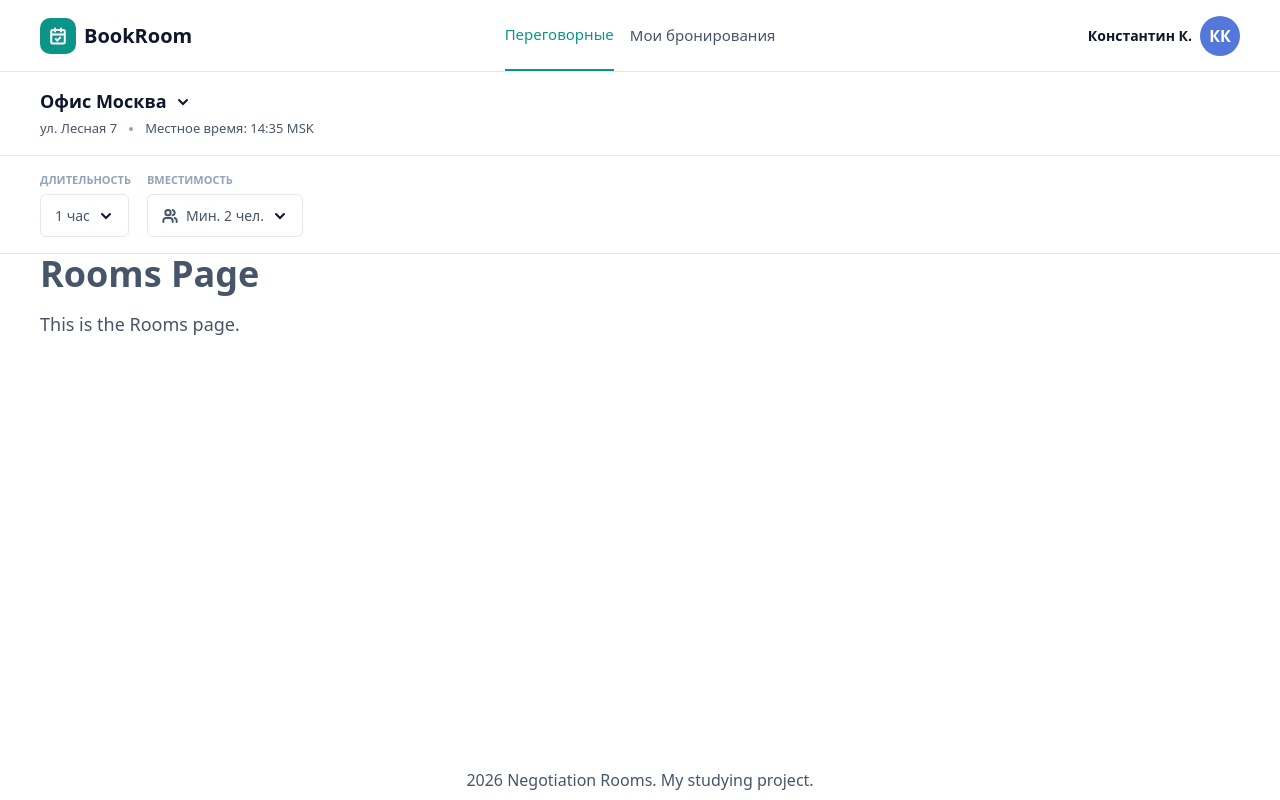
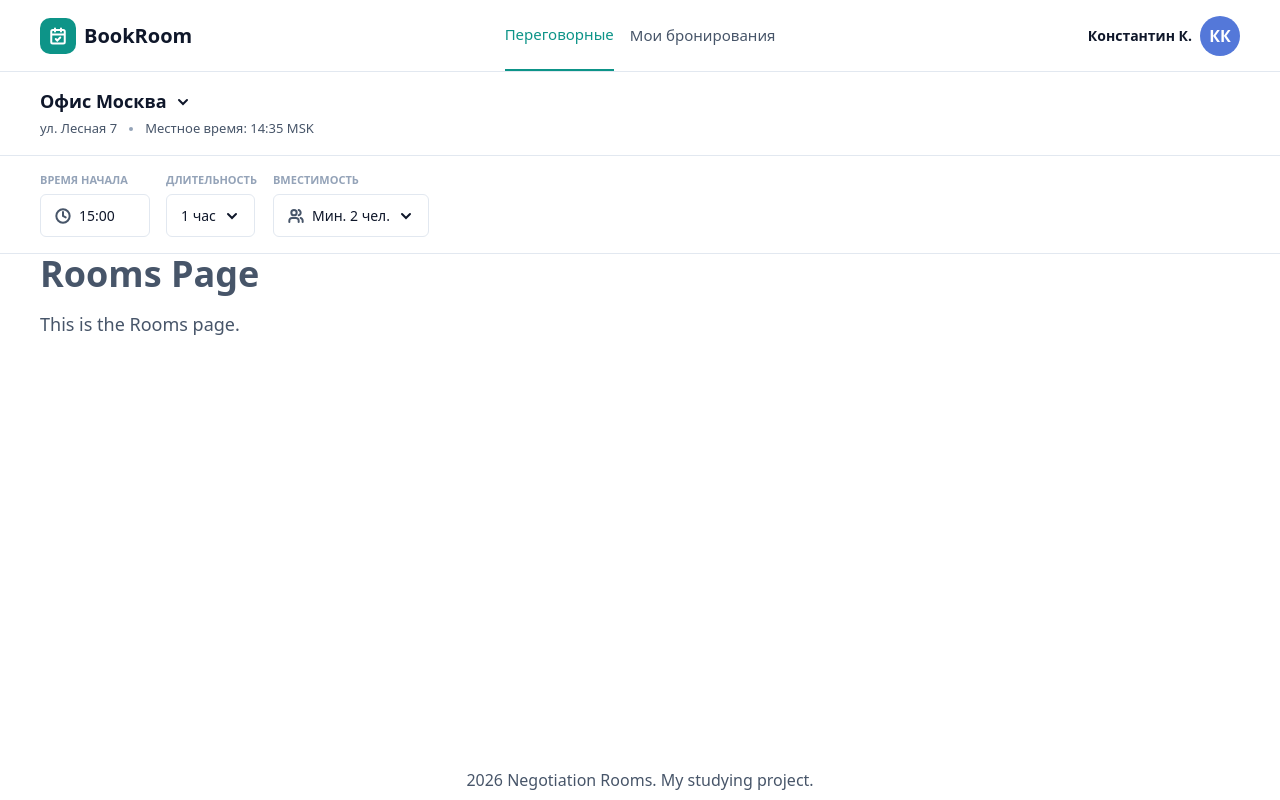
Before and after one commit to DimasAnanas-coder/negotiation-rooms, a React (Vite) app in the folder client/: page /rooms in a window 1280 px wide. Built offline with nearby package versions, Linux system fonts and the light colour scheme.

Commit message:
ADD(FilterBar): TimeInput with mask check. Update InputWrapper to enable dropdown

```diff
--- a/client/src/components/ui/input/InputWrapper.tsx
+++ b/client/src/components/ui/input/InputWrapper.tsx
@@ -5,7 +5,8 @@ interface InputWrapperArgs {
     id: String;
     leftIcon?: string;
     rightIcon?: string
-    label: String
+    label?: String
+    isDropdown?: boolean;
     children: ReactNode;
 };
 
@@ -16,14 +17,17 @@ export default function InputWrapper({
     leftIcon,
     rightIcon,
     label,
-    children
+    isDropdown=true,
+    children,
 }: InputWrapperArgs) {
     const { openId, toggle, close } = useDropdown();
     const isOpen = openId === id;
 
     const intoButton = [
         leftIcon && <img src={leftIcon} className="w-4 h-4"/>,
-        <p className="text-[14px]"> {label} </p>,
+        isDropdown
+            ? <p className="text-[14px] text-title"> {label || ""} </p>
+            : children,
         rightIcon && <img src={rightIcon} className="w-4 h-4"/>,
     ]
 
@@ -36,7 +40,7 @@ export default function InputWrapper({
                 {...intoButton}
             </button>
 
-            {isOpen ?
+            {isOpen && isDropdown ?
                 <>
                     <div
                         className="fixed inset-0 z-20"
--- /dev/null
+++ b/client/src/components/ui/input/TimeInput/TimeInput.tsx
@@ -0,0 +1,55 @@
+import { useState } from "react";
+import ClockIcon from "../../../../assets/icons/clock.svg";
+
+import Field from "../Field";
+import InputWrapper from "../InputWrapper";
+import {
+    DEFAULT_TIME_DIGITS,
+    formatTimeMask,
+    normalizeTimeDigits,
+    completeTimeDigits,
+} from "./timeMask";
+
+export default function TimeInput({ label }: { label?: string }) {
+    const [digits, setDigits] = useState<string>(DEFAULT_TIME_DIGITS);
+
+    const handleChange = (e: React.ChangeEvent<HTMLInputElement>) => {
+        setDigits(normalizeTimeDigits(e.target.value));
+    };
+
+    // Отдельно обрабатываем удаление символа, чтобы учесть удаление маски
+    const handleKeyDown = (e: React.KeyboardEvent<HTMLInputElement>) => {
+        if (e.key === "Backspace") {
+            e.preventDefault();
+            setDigits((prev) => prev.slice(0, -1));
+        }
+    };
+
+    // Если пользователь не ввел время до конца, то отстаток маски заполнится в этой функции нулями
+    const handleBlur = () => {
+        setDigits((prev) => completeTimeDigits(prev));
+    };
+
+    return (
+        <Field label={label || "ВРЕМЯ НАЧАЛА"}>
+            <InputWrapper
+                id="Time-input"
+                leftIcon={ClockIcon}
+                isDropdown={false}
+            >
+                <input
+                    id="Time-input"
+                    type="text"
+                    inputMode="numeric"
+                    value={formatTimeMask(digits)}
+                    onChange={handleChange}
+                    onKeyDown={handleKeyDown}
+                    onBlur={handleBlur}
+                    onFocus={(e) => e.target.select()}
+                    placeholder="--:--"
+                    className="flex w-14 border-0 text-[14px] text-title focus:outline-none"
+                />
+            </InputWrapper>
+        </Field>
+    );
+}
--- /dev/null
+++ b/client/src/components/ui/input/TimeInput/index.tsx
@@ -0,0 +1,2 @@
+import TimeInput from "./TimeInput";
+export default TimeInput;
--- /dev/null
+++ b/client/src/components/ui/input/TimeInput/timeMask.ts
@@ -0,0 +1,52 @@
+export const DEFAULT_TIME_DIGITS = "1500";
+
+/** Ограничивает число диапазоном [min, max] */
+export function clamp  (n: number, min: number, max: number): number {
+    return Math.min(max, Math.max(min, n));
+}
+
+/**
+ * Форматирует цифры в маску HH:MM с прочерками.
+ * "1500" → "15:00"
+ * "15"   → "15:--"
+ * "150"  → "15:0-"
+ * ""     → "--:--"
+ */
+export function formatTimeMask(digits: string): string {
+    const h = (digits.slice(0, 2) + "--").slice(0, 2);
+    const m = (digits.slice(2, 4) + "--").slice(0, 2);
+    return `${h}:${m}`;
+}
+
+/**
+ * Достаёт цифры из ввода, валидирует и ограничивает 4 символами.
+ * Часы клампятся к 0..23, минуты — к 0..59.
+ */
+export function normalizeTimeDigits(raw: string): string {
+    let digits = raw.replace(/\D/g, "").slice(0, 4);
+
+    if (digits.length >= 2) {
+        const hh = String(clamp(Number(digits.slice(0, 2)), 0, 23)).padStart(2, "0");
+        digits = hh + digits.slice(2);
+    }
+
+    if (digits.length === 4) {
+        const mm = String(clamp(Number(digits.slice(2, 4)), 0, 59)).padStart(2, "0");
+        digits = digits.slice(0, 2) + mm;
+    }
+
+    return digits;
+}
+
+/**
+ * Дополняет неполный ввод до валидного времени (для onBlur).
+ * "15" → "1500"
+ * ""   → "1500"
+ */
+export function completeTimeDigits(digits: string, fallback = DEFAULT_TIME_DIGITS): string {
+    if (digits.length === 0) return fallback;
+    const padded = (digits + "0000").slice(0, 4);
+    const hh = String(clamp(Number(padded.slice(0, 2)), 0, 23)).padStart(2, "0");
+    const mm = String(clamp(Number(padded.slice(2, 4)), 0, 59)).padStart(2, "0");
+    return hh + mm;
+}
--- a/client/src/features/Rooms/layout/FilterBar/FilterBar.tsx
+++ b/client/src/features/Rooms/layout/FilterBar/FilterBar.tsx
@@ -1,11 +1,13 @@
 import Container from "../../../../components/ui/Container";
 import { CapacitySelector, TimeSelector } from "../../../../components/ui/input/Select";
+import TimeInput from "../../../../components/ui/input/TimeInput";
 import { DropdownProvider } from "../../../../context/DropdownContext";
 
 export default function FilterBar() {
     return (
         <Container className="flex flex-rows border-b border-primary-border py-4 gap-4">
             <DropdownProvider>
+                <TimeInput/>
                 <TimeSelector/>
                 <CapacitySelector/>
             </DropdownProvider>
```
Also changed, not shown: client/src/assets/icons/clock.svg (added).
